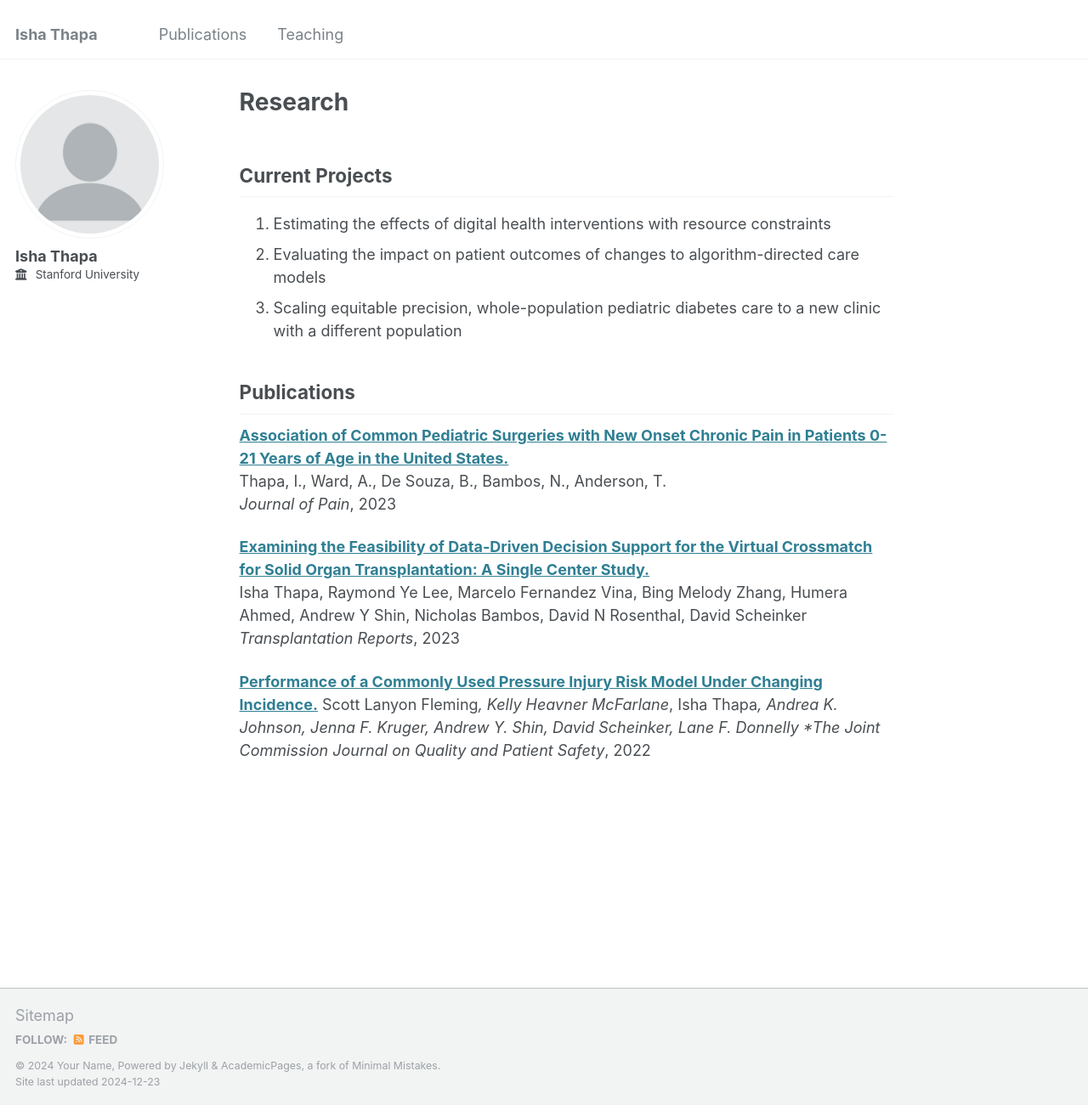
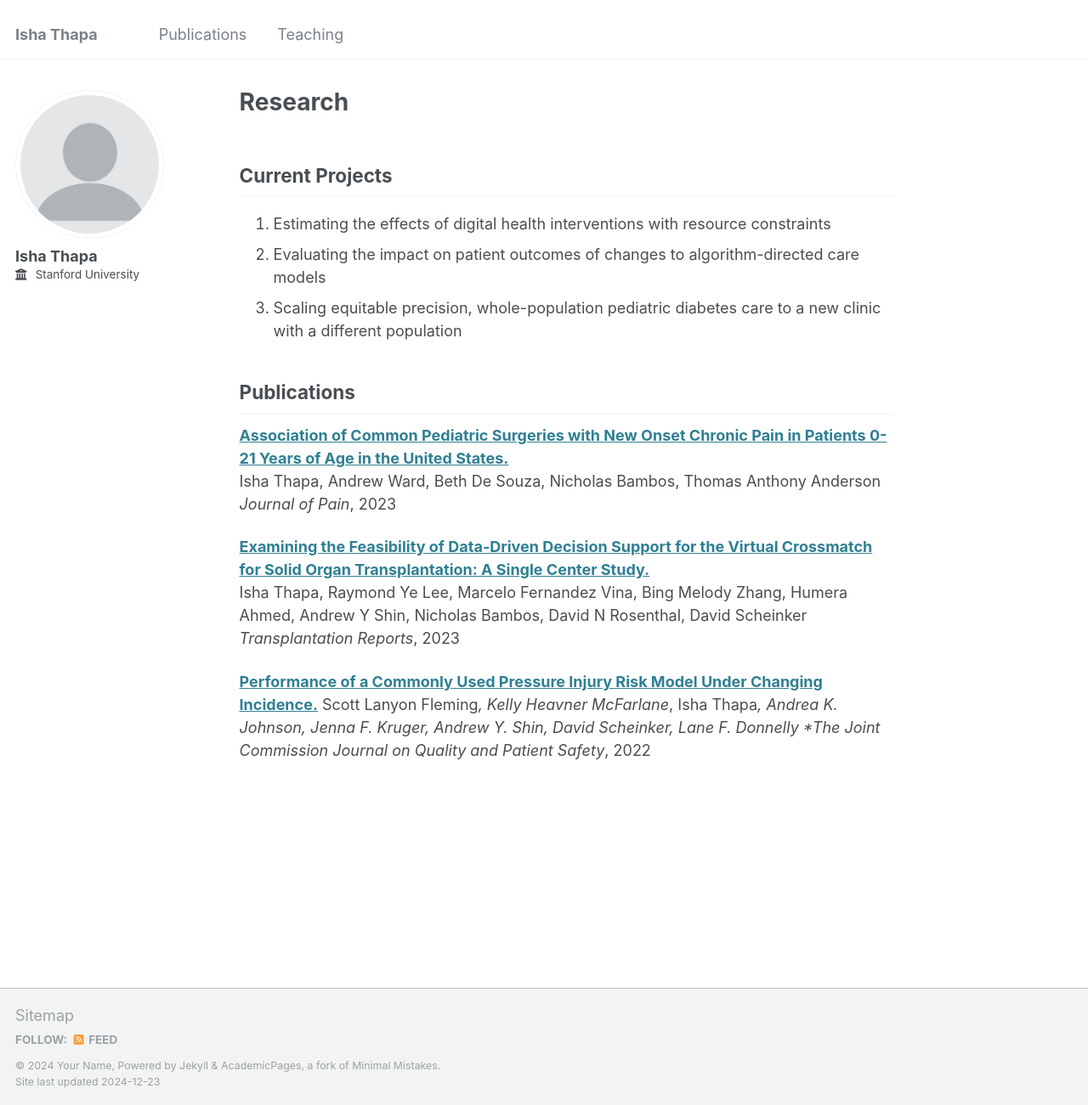
Before and after one commit to ishathapa/ishathapa.github.io, a Jekyll site: the page built from _pages/publications.md, in a window 1280 px wide and 1301 px high. Shown: the whole window at 85% size. Built offline with Jekyll 4.4.1, drawn with Linux system fonts in a browser that asks for light colours.

Commit message:
Update publications.md

```diff
--- a/_pages/publications.md
+++ b/_pages/publications.md
@@ -12,7 +12,7 @@ author_profile: true
 ## Publications
 
 [**Association of Common Pediatric Surgeries with New Onset Chronic Pain in Patients 0-21 Years of Age in the United States.**](https://www-sciencedirect-com.stanford.idm.oclc.org/science/article/pii/S152659002200414X)
-Thapa, I., Ward, A., De Souza, B., Bambos, N., Anderson, T.
+Isha Thapa, Andrew Ward, Beth De Souza, Nicholas Bambos, Thomas Anthony Anderson
 *Journal of Pain*, 2023
 
 [**Examining the Feasibility of Data-Driven Decision Support for the Virtual Crossmatch for Solid Organ Transplantation:  A Single Center Study.**](https://www.sciencedirect.com/science/article/pii/S2451959623000197)
```
